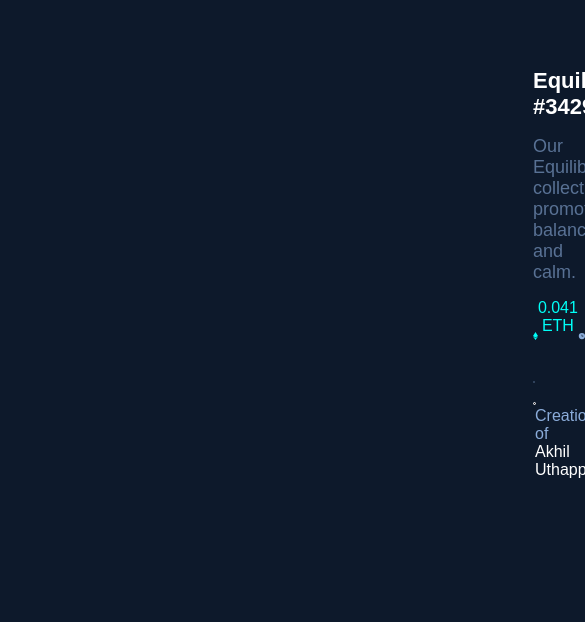
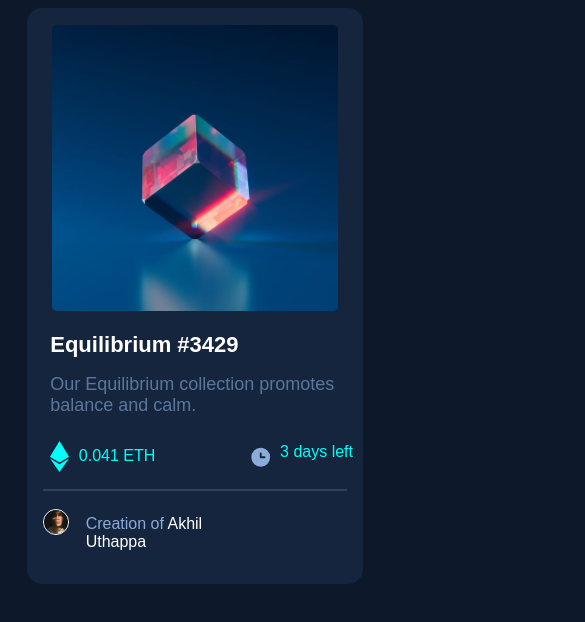
Before and after one commit to akhiluthappa1/nft, a plain HTML site: page index.html in a window 390 px wide. Shown: the top 622 px of the page, 585 px wide, since content can reach past the window. Drawn offline with Linux system fonts and the light colour scheme.

Commit message:
responsive to phones

```diff
--- a/index.html
+++ b/index.html
@@ -6,7 +6,7 @@
 
   <link rel="icon" type="image/png" sizes="32x32" href="./images/favicon-32x32.png">
 
-  <title>Frontend Mentor | NFT preview card component</title>
+  <title>Akhil Uthappa | NFT preview card component</title>
 
   <!-- Feel free to remove these styles or customise in your own stylesheet 👍 -->
   <style>
@@ -19,6 +19,7 @@
   <div class=nft>
   <div class="images">
     <img class="image" src="images/image-equilibrium.jpg" />
+    <!-- <img src="./images/icon-view.svg" class="card-container_view" alt="view"> -->
   </div>
   <div class="title">
   Equilibrium #3429
@@ -46,12 +47,6 @@
     <p>Creation of <mark>Akhil Uthappa</mark></p>
     </div>
   </div>
-
-
-  <!-- <div class="attribution">
-    Challenge by <a href="https://www.frontendmentor.io?ref=challenge" target="_blank">Frontend Mentor</a>.
-    Coded by <a href="#">Your Name Here</a>.
-  </div> -->
   </div>
 </body>
 </html>
--- a/styles/style.css
+++ b/styles/style.css
@@ -10,9 +10,10 @@ body{
     border-radius: 15px;
 }
 .image{
-    width: 85%;
+    max-width: 85%;
     margin-top: 5%;
     border-radius: 5px;
+    height: auto;
 }
 .title{
     /* background: red; */
@@ -104,3 +105,15 @@ p span {
     background-color: transparent;
     font-family: 'outfit', sans-serif;
   }
+  @media (max-width: 800px) {
+    .nft{
+    width: 90%;
+    margin: auto;
+    }
+    .image__3{
+      width: 1.2rem;
+    }
+    .image__4{
+      width: 1.5rem;
+    }
+  }
```
